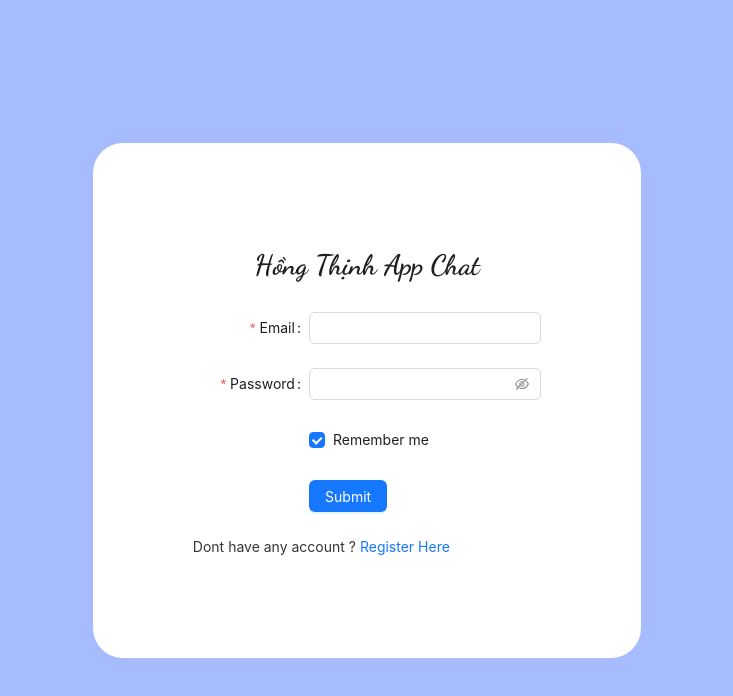
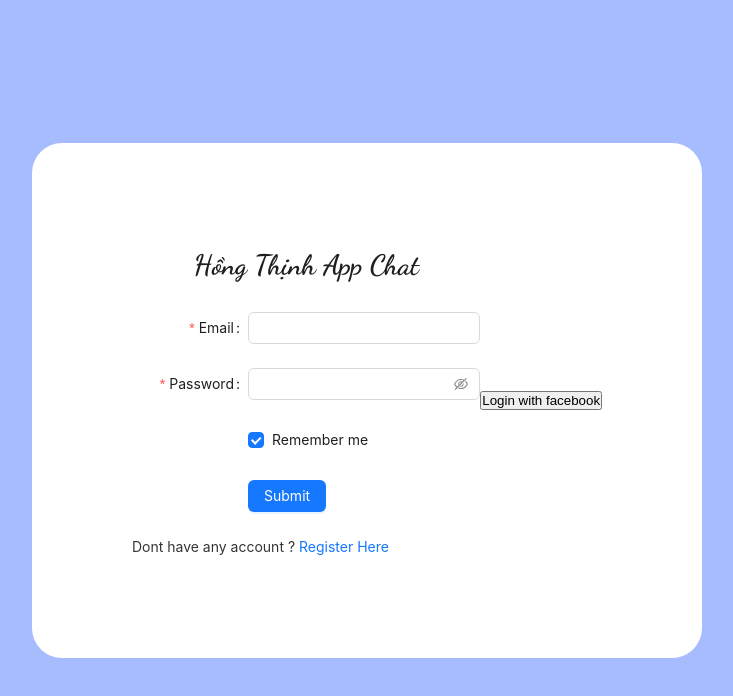
Before and after one commit to HongThinhThinh/ChatApp, a React (Create React App) app: page /login in a window 1280 px wide. Shown: the top 696 px of the page, without its empty margins (273-1006 px from the left). Built offline with nearby package versions, Linux system fonts and the light colour scheme; no server answers.

Commit message:
add login with facebook

```diff
--- a/package.json
+++ b/package.json
@@ -13,6 +13,7 @@
     "node-sass": "^9.0.0",
     "react": "^18.2.0",
     "react-dom": "^18.2.0",
+    "react-facebook-login": "^4.1.1",
     "react-icons": "^4.12.0",
     "react-responsive": "^9.0.2",
     "react-router": "^6.20.1",
--- a/public/index.html
+++ b/public/index.html
@@ -1,14 +1,12 @@
 <!DOCTYPE html>
 <html lang="en">
+
 <head>
   <meta charset="utf-8" />
-    <link rel="icon" href="%PUBLIC_URL%/favicon.ico" />
+  <link rel="icon" href="https://static-00.iconduck.com/assets.00/chat-icon-2048x2048-i7er18st.png" />
   <meta name="viewport" content="width=device-width, initial-scale=1" />
   <meta name="theme-color" content="#000000" />
-    <meta
-      name="description"
-      content="Web site created using create-react-app"
-    />
+  <meta name="description" content="Web site created using create-react-app" />
   <link rel="apple-touch-icon" href="%PUBLIC_URL%/logo192.png" />
   <!--
       manifest.json provides metadata used when your web app is installed on a
@@ -24,8 +22,9 @@
       work correctly both with client-side routing and a non-root public URL.
       Learn how to configure a non-root public URL by running `npm run build`.
     -->
-    <title>React App</title>
+  <title>App Chat By HT</title>
 </head>
+
 <body>
   <noscript>You need to enable JavaScript to run this app.</noscript>
   <div id="root"></div>
@@ -40,4 +39,5 @@
       To create a production bundle, use `npm run build` or `yarn build`.
     -->
 </body>
+
 </html>
--- a/src/Component/FormLogin/FormLogin.jsx
+++ b/src/Component/FormLogin/FormLogin.jsx
@@ -7,9 +7,26 @@ import "aos/dist/aos.css";
 import { signInWithEmailAndPassword } from "firebase/auth";
 import { auth } from "../../firebase";
 import { useNavigate } from "react-router";
+import { getAuth, signInWithPopup, FacebookAuthProvider } from "firebase/auth";
+import { FacebookLoginButton } from "react-facebook-login";
 AOS.init();
-
 function FormLogin() {
+  const signInwithFacebook = () => {
+    const provider = new FacebookAuthProvider();
+    const auth = getAuth();
+    signInWithPopup(auth, provider)
+      .then((result) => {
+        const user = result.user;
+        const credential = FacebookAuthProvider.credentialFromResult(result);
+        const accessToken = credential.accessToken;
+        console.log(result);
+        console.log(credential);
+        console.log(accessToken);
+      })
+      .catch((error) => {
+        console.log(error);
+      });
+  };
   const navigate = useNavigate();
 
   function onFinish(values) {
@@ -96,6 +113,7 @@ function FormLogin() {
         </Form.Item>
         <ButtonOut />
       </Form>
+      <button onClick={signInwithFacebook}>Login with facebook</button>
     </div>
   );
 }
```
Also changed, not shown: 1 other file (tests, documents, lock files or other folders). Lines whose indentation alone changed are shown as unchanged.
